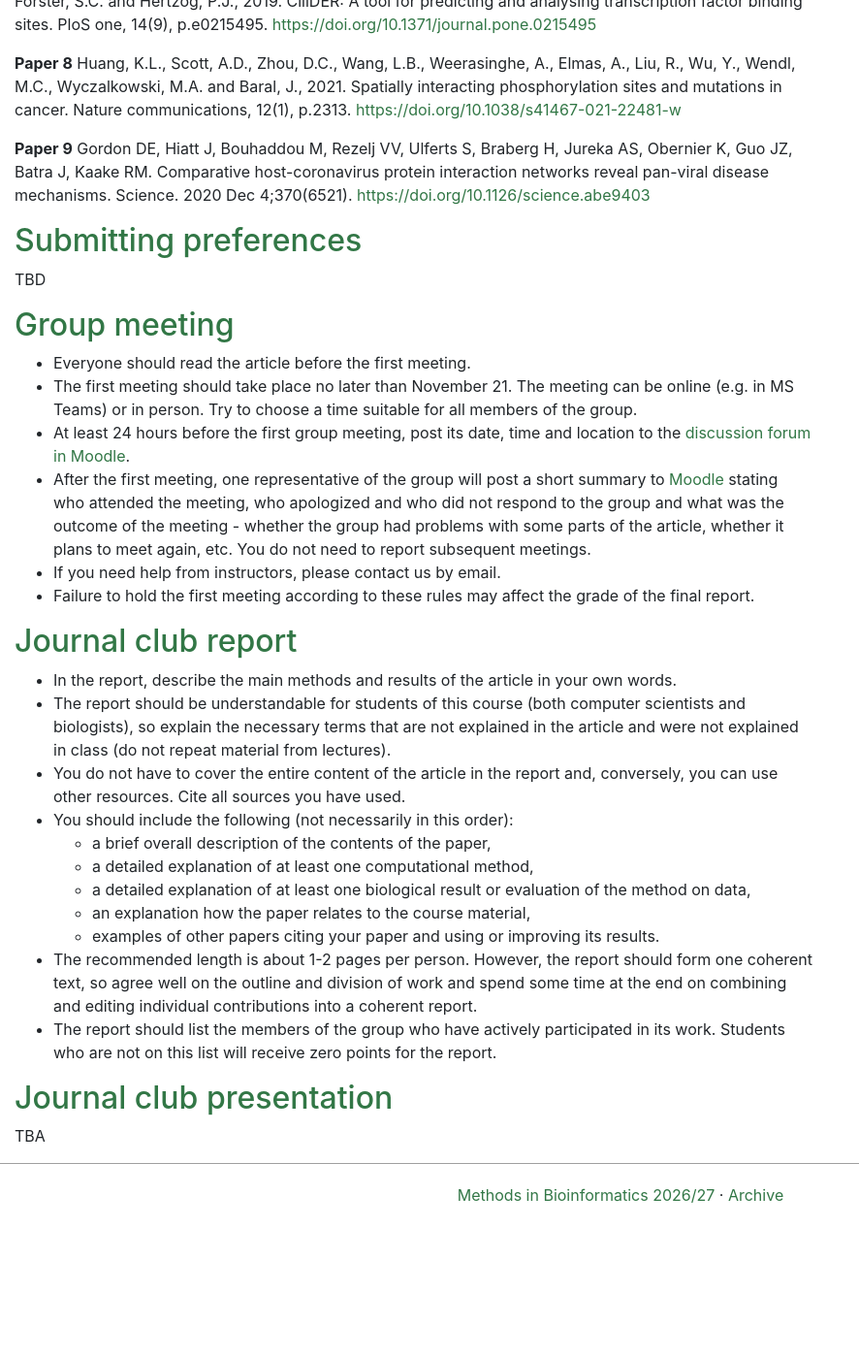
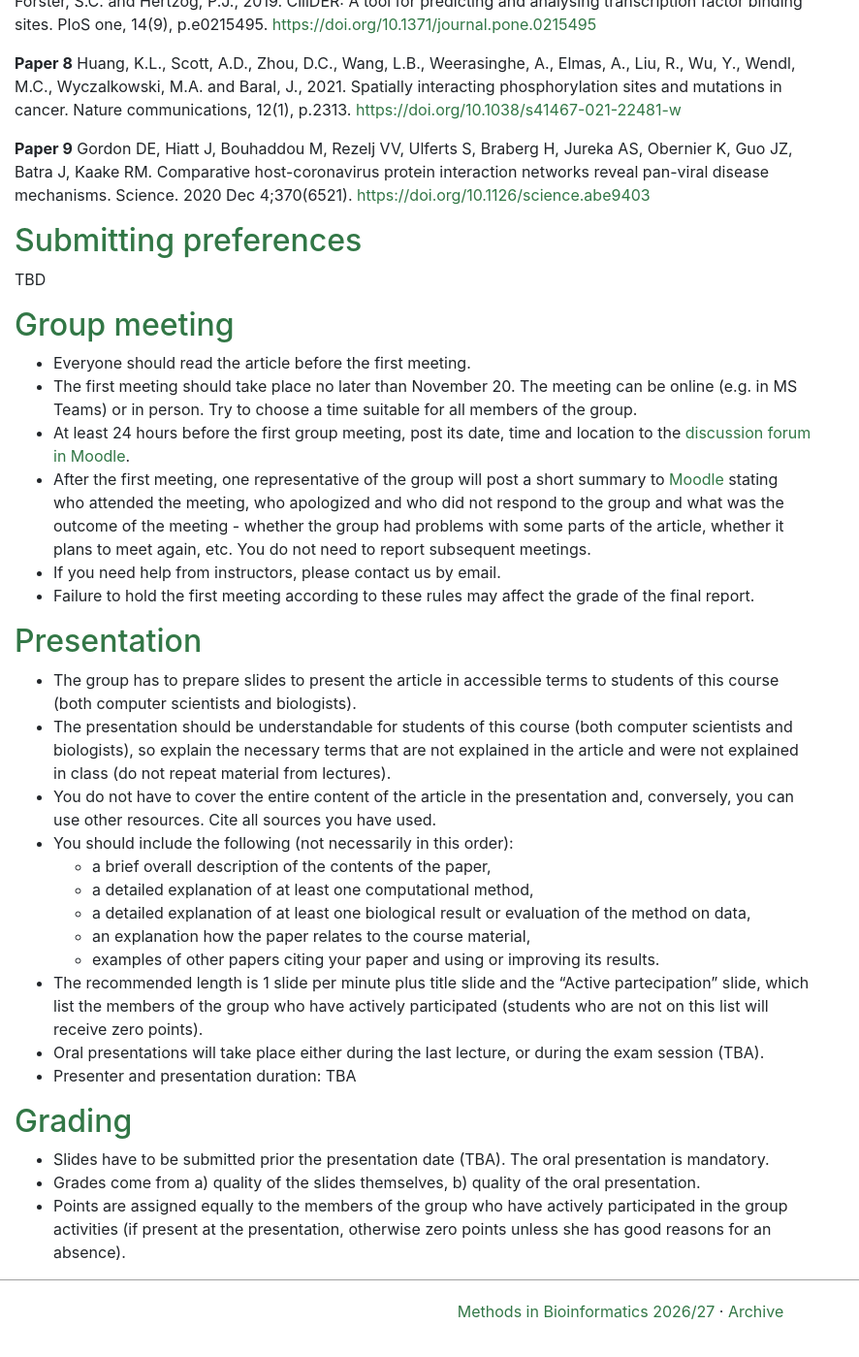
Before and after one commit to fmfi-compbio/mbi, a Jekyll site: the page built from Journal_club.md, in a window 1280 px wide and 1400 px high, scrolled down 933 px. Shown: the whole window at 97% size, without its empty margins (0-886 px from the left). Built offline with Jekyll 4.4.1, drawn with Linux system fonts in a browser that asks for light colours; nearby versions of some CDN libraries; our own code applies the rules of GitHub Pages for plain Markdown files; before the commit the page ends 2213 px from its top, so only the background shows below that; some of the changed text lies outside the part shown.

Commit message:
Update journal club rules

```diff
--- a/Journal_club.md
+++ b/Journal_club.md
@@ -81,7 +81,7 @@ I strongly prefer Slovak-speaking group
 
   - Everyone should read the article before the first
     meeting.
-  - The first meeting should take place no later than November 21. The
+  - The first meeting should take place no later than November 20. The
     meeting can be online (e.g. in MS Teams) or in person. Try to choose
     a time suitable for all members of the group.
   - At least 24 hours before the first group meeting, post its date,
@@ -96,31 +96,46 @@ I strongly prefer Slovak-speaking group
   - Failure to hold the first meeting according to these rules may
     affect the grade of the final report.
 
-## Journal club report
+## Presentation
 
-  - In the report, describe the main methods and results of the article
-    in your own words.
-  - The report should be understandable for students of this course
+  - The group has to prepare slides to present the article in accessible
+    terms to students of this course (both computer scientists and biologists).
+  - The presentation should be understandable for students of this course
     (both computer scientists and biologists), so explain the necessary
-    terms that are not explained in the article and were not explained in class (do not repeat material from lectures).
+    terms that are not explained in the article and were not explained
+	in class (do not repeat material from lectures).
   - You do not have to cover the entire content of the article in the
-    report and, conversely, you can use other resources. Cite all sources you have used.
+    presentation and, conversely, you can use other resources.
+	Cite all sources you have used.
   - You should include the following (not necessarily in this order):
     - a brief overall description of the contents of the paper,
     - a detailed explanation of at least one computational method,
     - a detailed explanation of at least one biological result or evaluation of the method on data,
     - an explanation how the paper relates to the course material,
     - examples of other papers citing your paper and using or improving its results.
-  - The recommended length is about 1-2 pages per person. However, the
-    report should form one coherent text, so agree well on the outline
-    and division of work and spend some time at the end on combining and
-    editing individual contributions into a coherent report.
-  - The report should list the members of the group who have actively
-    participated in its work. Students who are not on this list will
-    receive zero points for the report.
+  - The recommended length is 1 slide per minute plus title slide and
+    the "Active partecipation" slide, which list the members of the group
+	who have actively participated (students who are not on this list
+	will receive zero points).
+  - Oral presentations will take place either during the last lecture,
+    or during the exam session (TBA).
+  - Presenter and presentation duration: TBA
 
-## Journal club presentation
-TBA
+{% if false %}
+  - A single presenter from each group will be selected at random at the beginning of the presentation. Ergo, each member of the group must know everything. Use your interdisciplinary group to learn the material.
+  - The presentation time slot is 15 minutes (?) (to be decided based on the number of groups), then some time for questions.
+  - (for discussion: who can answer the questions? Only the presenter? Or could the other group members join as well?)
+{% endif %}
+
+## Grading
+  - Slides have to be submitted prior the presentation date (TBA).
+    The oral presentation is mandatory.
+  - Grades come from a) quality of the slides themselves,
+    b) quality of the oral presentation.
+  - Points are assigned equally to the members of the group who have
+    actively participated in the group activities (if present at the
+	presentation, otherwise zero points unless she has good reasons
+	for an absence).
 
 {% if false %}
 ## Unused papers
```
Also changed, not shown: Rules.md (+13 -13 lines).
